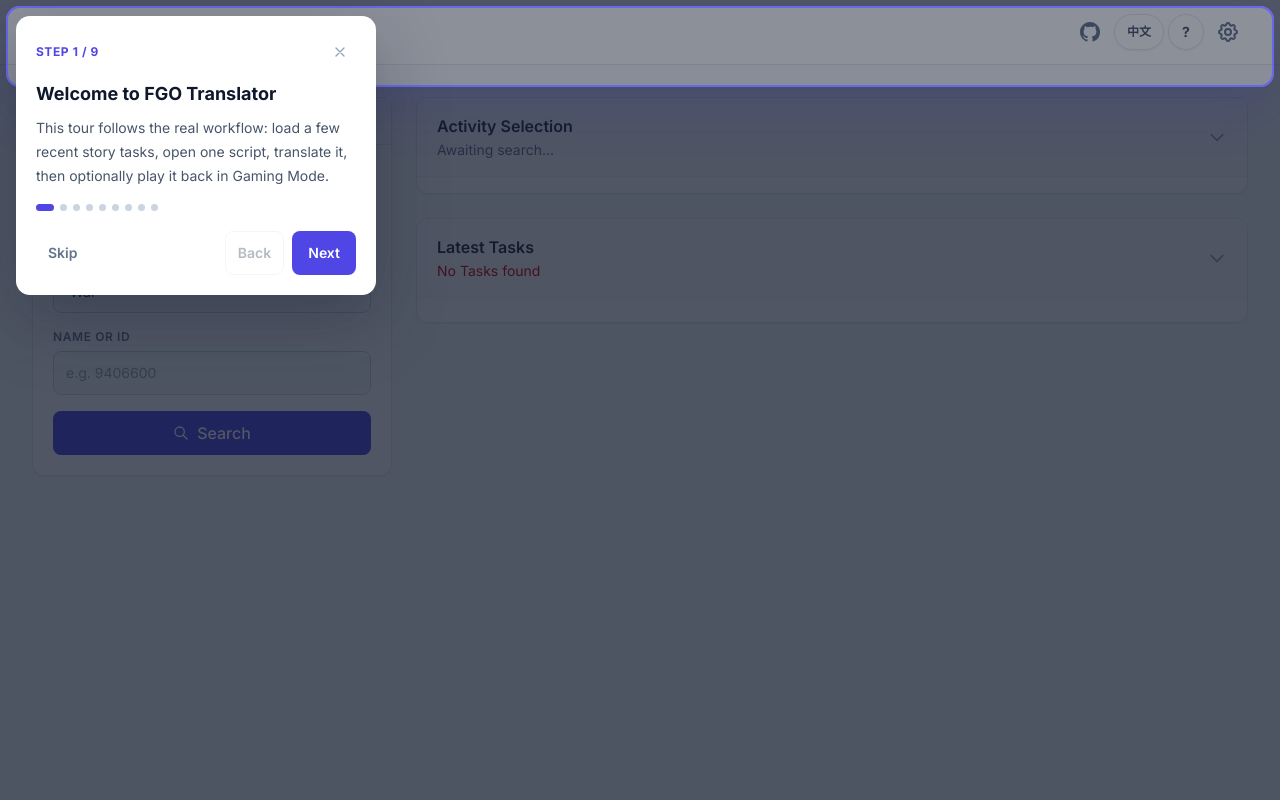
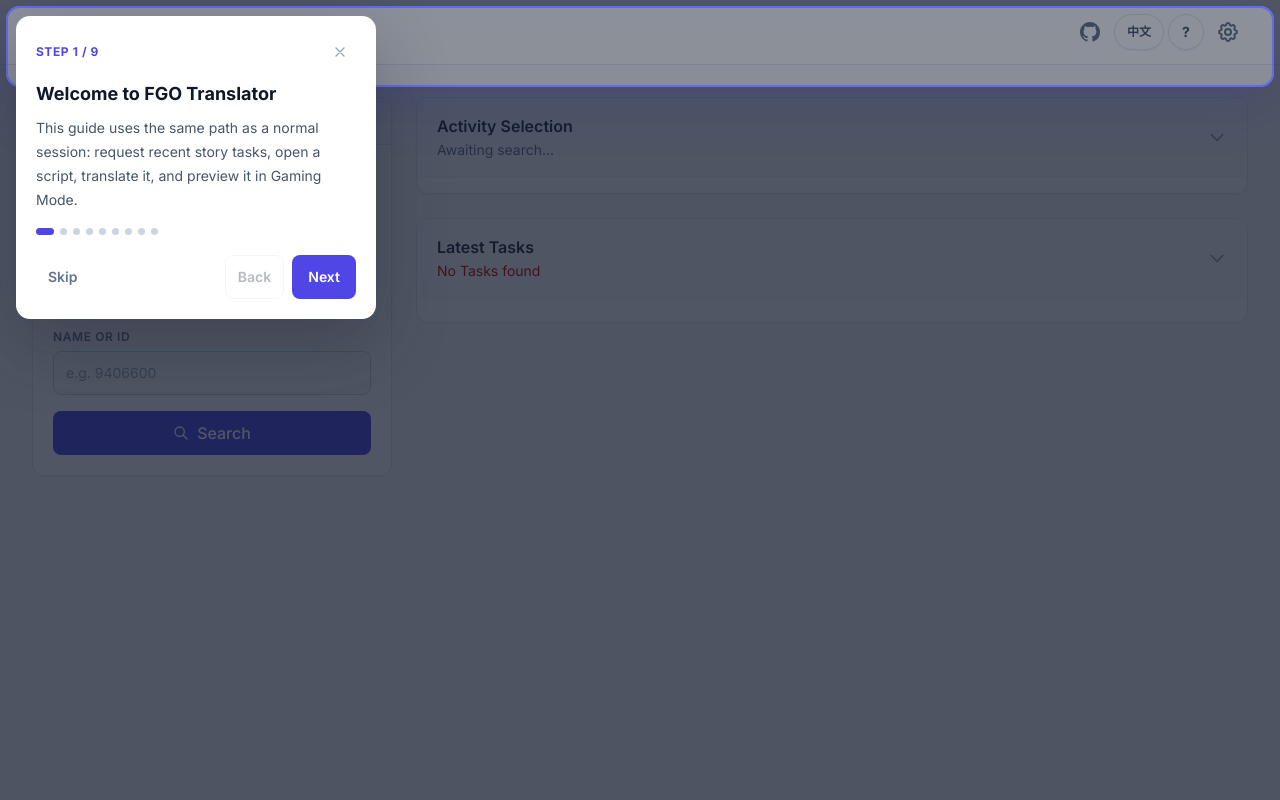
Before and after one commit to securityCFS/fgo_translator, a Flask app: page / in a window 1280 px wide. Run offline with Flask 3, Linux system fonts and the light colour scheme; data that the repository does not hold is empty; some libraries are stand-ins or nearby versions.

Commit message:
Handle latest war fallback and polish tutorial

```diff
--- a/app.py
+++ b/app.py
@@ -103,7 +103,7 @@ def search_quest():
         if event_id:
             try:
                 nice_event_endpoint = f"{loader.db_loader.BASE_URL}/nice/{region}/event/{event_id}"
-                event = loader.db_loader._make_request_with_retry(nice_event_endpoint)
+                event = loader.db_loader._make_request_with_retry(nice_event_endpoint, max_retries=1)
                 war_ids = [str(w) for w in event.get('warIds', [])]
                 activity_info = {
                     'kind': 'event',
@@ -156,7 +156,7 @@ def search_quest():
                 # Fetch nice war for banner/map image (best-effort, cached by retry layer)
                 try:
                     nice_war_endpoint = f"{loader.db_loader.BASE_URL}/nice/{region}/war/{current_war_id}"
-                    nice_war = loader.db_loader._make_request_with_retry(nice_war_endpoint)
+                    nice_war = loader.db_loader._make_request_with_retry(nice_war_endpoint, max_retries=1)
                     if nice_war:
                         war_meta['name'] = nice_war.get('name', war_meta['name'])
                         war_meta['longName'] = nice_war.get('longName', war_meta['longName'])
--- a/dialogue_loader.py
+++ b/dialogue_loader.py
@@ -718,7 +718,7 @@ class DialogueLoader:
             limit = max(1, min(int(limit or 50), 200))
 
             if activity_type == "war":
-                war_endpoint = f"{self.db_loader.BASE_URL}/export/{region}/nice_war.json"
+                war_endpoint = f"{self.db_loader.BASE_URL}/export/{region}/basic_war.json"
                 wars = self.db_loader._make_request_with_retry(war_endpoint)
                 if not isinstance(wars, list):
                     return []
@@ -756,7 +756,35 @@ class DialogueLoader:
                     return (ts, int(war.get("id", 0)))
 
                 wars = sorted(wars, key=_war_sort_key, reverse=True)
-                return [self._normalize_war_activity(war, region) for war in wars[:limit]]
+                enriched_wars = []
+                for idx, war in enumerate(wars[:limit]):
+                    display_war = dict(war)
+                    if idx < 12:
+                        try:
+                            detail_endpoint = f"{self.db_loader.BASE_URL}/nice/{region}/war/{war.get('id')}"
+                            detail = self.db_loader._make_request_with_retry(detail_endpoint, max_retries=1)
+                            if isinstance(detail, dict):
+                                merged = {**display_war, **detail}
+                                for key in ("eventName", "startedAt", "endedAt"):
+                                    if display_war.get(key) and not merged.get(key):
+                                        merged[key] = display_war[key]
+                                display_war = merged
+                        except Exception as e:
+                            logger.warning(f"Could not enrich latest war {war.get('id')}: {e}")
+                        if not (display_war.get("banner") or display_war.get("noticeBanner")) and war.get("eventId"):
+                            try:
+                                event_endpoint = f"{self.db_loader.BASE_URL}/nice/{region}/event/{war.get('eventId')}"
+                                event = self.db_loader._make_request_with_retry(event_endpoint, max_retries=1)
+                                if isinstance(event, dict):
+                                    display_war["eventName"] = display_war.get("eventName") or event.get("name")
+                                    display_war["banner"] = event.get("banner") or event.get("noticeBanner") or display_war.get("banner", "")
+                                    display_war["noticeBanner"] = event.get("noticeBanner") or display_war.get("noticeBanner", "")
+                                    display_war["startedAt"] = display_war.get("startedAt") or event.get("startedAt") or event.get("noticeAt")
+                                    display_war["endedAt"] = display_war.get("endedAt") or event.get("endedAt")
+                            except Exception as e:
+                                logger.warning(f"Could not enrich latest war event {war.get('eventId')}: {e}")
+                    enriched_wars.append(self._normalize_war_activity(display_war, region))
+                return enriched_wars
 
             endpoint = f"{self.db_loader.BASE_URL}/export/{region}/nice_event.json"
             events = self.db_loader._make_request_with_retry(endpoint)
--- a/templates/index.html
+++ b/templates/index.html
@@ -545,15 +545,15 @@
                 tutorialDone: 'Done',
                 tutorialStep: 'Step {current} / {total}',
                 tutorialWelcomeTitle: 'Welcome to FGO Translator',
-                tutorialWelcomeBody: 'This tour follows the real workflow: load a few recent story tasks, open one script, translate it, then optionally play it back in Gaming Mode.',
+                tutorialWelcomeBody: 'This guide uses the same path as a normal session: request recent story tasks, open a script, translate it, and preview it in Gaming Mode.',
                 tutorialSettingsTitle: 'Configure your API if needed',
-                tutorialSettingsBody: 'Use the gear in the top-right to set your own Gemini or OpenAI-compatible endpoint. Without an API, you can still use Google Translate or pick Atlas/user-translated scripts when they are available.',
+                tutorialSettingsBody: 'Use the top-right settings button to configure the translation API. Credentials stay in your browser only. Without an API, you can use free Google Translate or load existing translations from Atlas / shared scripts when available.',
                 tutorialLanguageTitle: 'Switch interface language',
-                tutorialLanguageBody: 'Use this button to switch the UI between English and Chinese. It only changes the interface text, not the source game data request.',
+                tutorialLanguageBody: 'Switch the interface between English and Chinese here.',
                 tutorialDiscoveryTitle: 'Start from search or tasks',
-                tutorialDiscoveryBody: 'Search by war, event, name, or ID, or open the Tasks tab to browse recent story quests. On mobile, this whole panel can fold away.',
+                tutorialDiscoveryBody: 'Search by war, event, name, or ID. You can also browse recent quests in chronological order.',
                 tutorialTasksTitle: 'Load 5 recent story tasks',
-                tutorialTasksBody: 'The Tasks tab defaults to 5 latest story tasks, which keeps the first request fast and gives you real scripts to try. Use the button below to load a demo task and jump to its script phase.',
+                tutorialTasksBody: 'Use the button below to request a real example task and continue to the script step.',
                 tutorialDemoAction: 'Load demo task and phase',
                 tutorialDemoLoading: 'Loading demo task...',
                 tutorialDemoFailed: 'Demo task failed: {message}',
@@ -562,13 +562,13 @@
                 tutorialPhaseTitle: 'Choose a phase',
                 tutorialPhaseBody: 'After selecting a quest, pick the phase you want. The latest-task path already filters out tasks without dialogue scripts where possible.',
                 tutorialTranslateTitle: 'Translate and download',
-                tutorialTranslateBody: 'Set the target language and engine, then start translation. If this script has Atlas data, choose the Atlas option under Target Language and Start Translation will load that script-specific pre-translation without using your API.',
+                tutorialTranslateBody: 'Choose a target language and engine, then start translation. If this script has Atlas data, select the Atlas option and Start Translation will request the existing translated script from GitHub without using your API quota.',
                 tutorialAtlasAction: 'Load Atlas translation if available',
                 tutorialAtlasLoading: 'Loading Atlas translation...',
                 tutorialAtlasUnavailable: 'No Atlas translation is available for this selected script yet. You can use API translation or the Free Engine instead.',
                 tutorialAtlasFailed: 'Atlas translation failed: {message}',
                 tutorialGamingTitle: 'Use Gaming Mode',
-                tutorialGamingBody: 'After a real script is translated, this bar opens a visual novel style player. On phones it uses a fixed dialogue box designed for tapping and scrolling history.',
+                tutorialGamingBody: 'After the script is translated, Gaming Mode opens a simulated story playback screen. The detailed player guide is available inside that window.',
             },
             zh: {
                 appTitle: 'FGO 剧情翻译器',
@@ -644,15 +644,15 @@
                 tutorialDone: '完成',
                 tutorialStep: '第 {current} / {total} 步',
                 tutorialWelcomeTitle: '欢迎使用 FGO 翻译器',
-                tutorialWelcomeBody: '这次引导会按真实流程走：加载几个近期剧情任务、打开一个脚本、开始翻译，最后也可以进入游戏模式播放。',
+                tutorialWelcomeBody: '本教程将模拟真实的剧情任务请求、脚本加载和翻译流程，并展示游戏播放功能。',
                 tutorialSettingsTitle: '按需配置自己的 API',
-                tutorialSettingsBody: '右上角齿轮可以配置 Gemini 或 OpenAI 兼容接口。如果不配置 API，也可以使用 Google Translate 免费引擎，或在可用时读取 Atlas / 其他用户已经翻译过的脚本。',
+                tutorialSettingsBody: '在右上角可以配置翻译使用的 API 接口，所有配置凭据只会保存在浏览器本地。如果不配置 API，可以使用免费的谷歌翻译，或通过 Atlas 访问已有翻译版本 / 其他用户已经翻译过的版本。',
                 tutorialLanguageTitle: '切换界面语言',
-                tutorialLanguageBody: '这里可以在中文和英文界面之间切换。它只影响界面文字，不会改变源游戏数据的请求地址。',
+                tutorialLanguageBody: '在这里可以切换中文 / 英文显示界面。',
                 tutorialDiscoveryTitle: '从搜索或任务开始',
-                tutorialDiscoveryBody: '可以按主线、活动、名称或 ID 搜索，也可以打开任务标签浏览近期剧情关卡。手机端这个区域可以折叠。',
+                tutorialDiscoveryBody: '搜索框支持以主线、活动、名称或 ID 进行检索，也可以按时间顺序索引最近的关卡。',
                 tutorialTasksTitle: '加载 5 个近期剧情任务',
-                tutorialTasksBody: '任务标签默认只取 5 个最新剧情任务，这样第一次请求更快，也能直接拿到真实脚本试用。点下面的按钮可以加载示例任务并跳到脚本阶段。',
+                tutorialTasksBody: '可以通过点击下面的按钮进入示例任务的请求。',
                 tutorialDemoAction: '加载示例任务和阶段',
                 tutorialDemoLoading: '正在加载示例任务...',
                 tutorialDemoFailed: '示例任务加载失败：{message}',
@@ -661,13 +661,13 @@
                 tutorialPhaseTitle: '选择剧情阶段',
                 tutorialPhaseBody: '选中关卡后，再选择想翻译的阶段。最新任务入口会尽量过滤掉没有对白脚本的任务。',
                 tutorialTranslateTitle: '翻译和下载',
-                tutorialTranslateBody: '设置目标语言和引擎后即可开始翻译。如果当前 script 有 Atlas 数据，在目标语言里选择 Atlas 选项后点击开始翻译，就会直接加载这个脚本对应的预翻译，不消耗你的 API。',
+                tutorialTranslateBody: '设置目标语言和引擎后即可开始翻译。如果当前 script 有 Atlas 数据，在目标语言里选择 Atlas 选项后点击开始翻译，将会直接从 GitHub 请求已有的翻译脚本，而不会消耗 API 额度。',
                 tutorialAtlasAction: '有 Atlas 时加载预翻译',
                 tutorialAtlasLoading: '正在加载 Atlas 预翻译...',
                 tutorialAtlasUnavailable: '当前选中的脚本暂时没有可用的 Atlas 翻译。可以改用 API 翻译或免费引擎。',
                 tutorialAtlasFailed: 'Atlas 翻译加载失败：{message}',
                 tutorialGamingTitle: '使用游戏模式',
-                tutorialGamingBody: '真实脚本翻译完成后，这里会出现视觉小说式播放入口。手机端使用固定字幕框，并支持点击推进和上翻历史。',
+                tutorialGamingBody: '脚本翻译完成后，将会出现游戏的模拟播放界面。详细的播放界面使用教程可以在对应窗口下查看。',
             },
         };
         UI_I18N.en.static = {
```
Also changed, not shown: test/test_latest_activities.py (added, +61 -0 lines).
